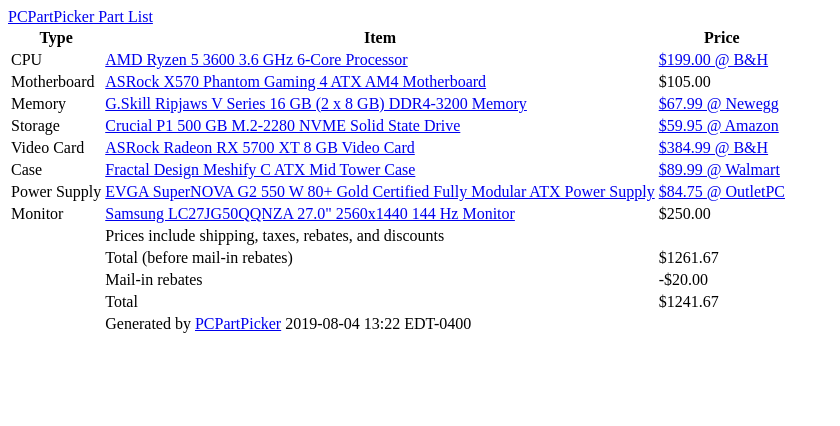
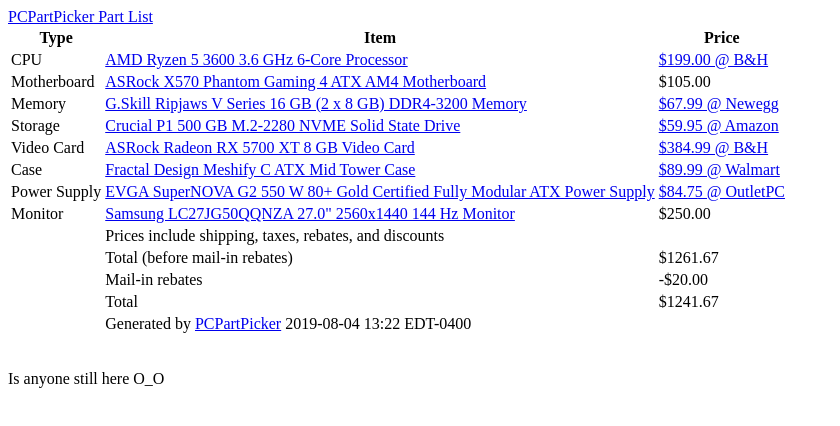
Before and after one commit to lucacandela/Lucas-PC-List, a plain HTML site: page index.html in a window 1280 px wide. Shown: the whole page, without its empty margins (0-840 px from the left). Drawn offline with Linux system fonts and the light colour scheme.

Commit message:
Update index.html

```diff
--- a/index.html
+++ b/index.html
@@ -91,3 +91,5 @@
     </tr>
   </tbody>
 </table>
+<br>
+<p>Is anyone still here O_O</p>
```
